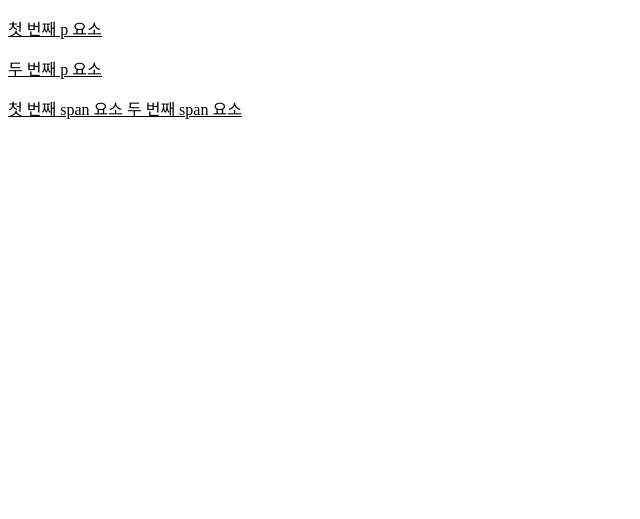
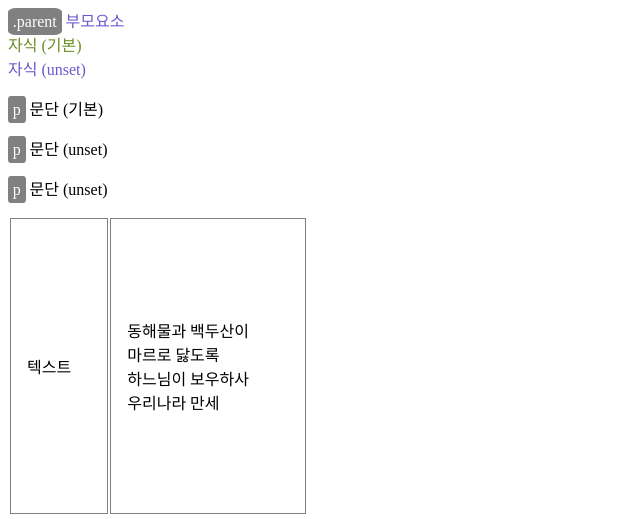
Before and after one commit to wallaby150/test, a plain HTML site: page test.html in a window 1280 px wide. Shown: the whole page, without its empty margins (0-640 px from the left). Drawn offline with Linux system fonts and the light colour scheme.

Commit message:
0617_텍스트 속성 공부

```diff
--- a/study/study_style.css
+++ b/study/study_style.css
@@ -32,6 +32,7 @@ div {
   text-align: center;
   line-height: 100px;
   font-weight: 600;
+  font-family: "Nanum Pen Script", cursive;
 }
 
 #box {
--- a/test.html
+++ b/test.html
@@ -5,17 +5,61 @@
     <meta name="viewport" content="width=device-width, initial-scale=1.0" />
     <title>Document</title>
     <style>
-      :first-of-type {
-        text-decoration: underline;
+      .parent {
+        /* background-color: red; */
+        color: slateblue;
+      }
+      .parent > div {
+        color: olivedrab;
+      }
+      .parent :last-child {
+        color: revert;
+      }
+      .class-lable {
+        background-color: gray;
+        color: white;
+        padding: 0.3em;
+        border-radius: 15%;
+      }
+
+      p:not(:first-child) {
+        display: inherit;
+      }
+
+      table {
+        width: 300px;
+        height: 300px;
+      }
+
+      td {
+        padding: 0.5em 1em;
+        border: 1px solid gray;
       }
     </style>
   </head>
   <body>
+    <div class="parent">
+      <span class="class-lable">.parent</span> 부모요소
+      <div>자식 (기본)</div>
+      <div>자식 (unset)</div>
+    </div>
     <div>
-      <p>첫 번째 p 요소</p>
-      <p>두 번째 p 요소</p>
-      <span>첫 번째 span 요소</span>
-      <span>두 번째 span 요소</span>
+      <p><span class="class-lable">p</span> 문단 (기본)</p>
+      <p><span class="class-lable">p</span> 문단 (unset)</p>
+      <p><span class="class-lable">p</span> 문단 (unset)</p>
     </div>
+    <table>
+      <tbody>
+        <tr>
+          <td>텍스트</td>
+          <td>
+            동해물과 백두산이 <br />
+            마르로 닳도록 <br />
+            하느님이 보우하사 <br />
+            우리나라 만세
+          </td>
+        </tr>
+      </tbody>
+    </table>
   </body>
 </html>
```
Also changed, not shown: study/study.html (+3 -0 lines).
